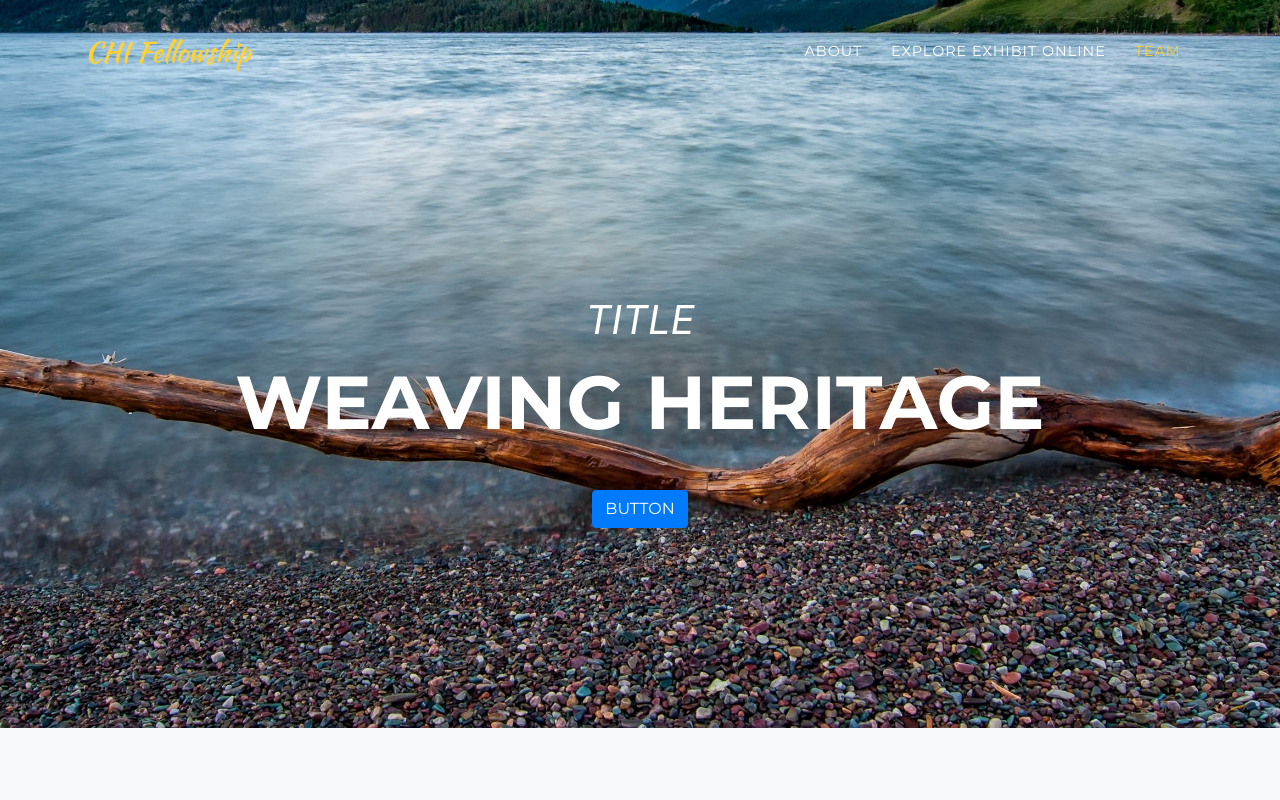
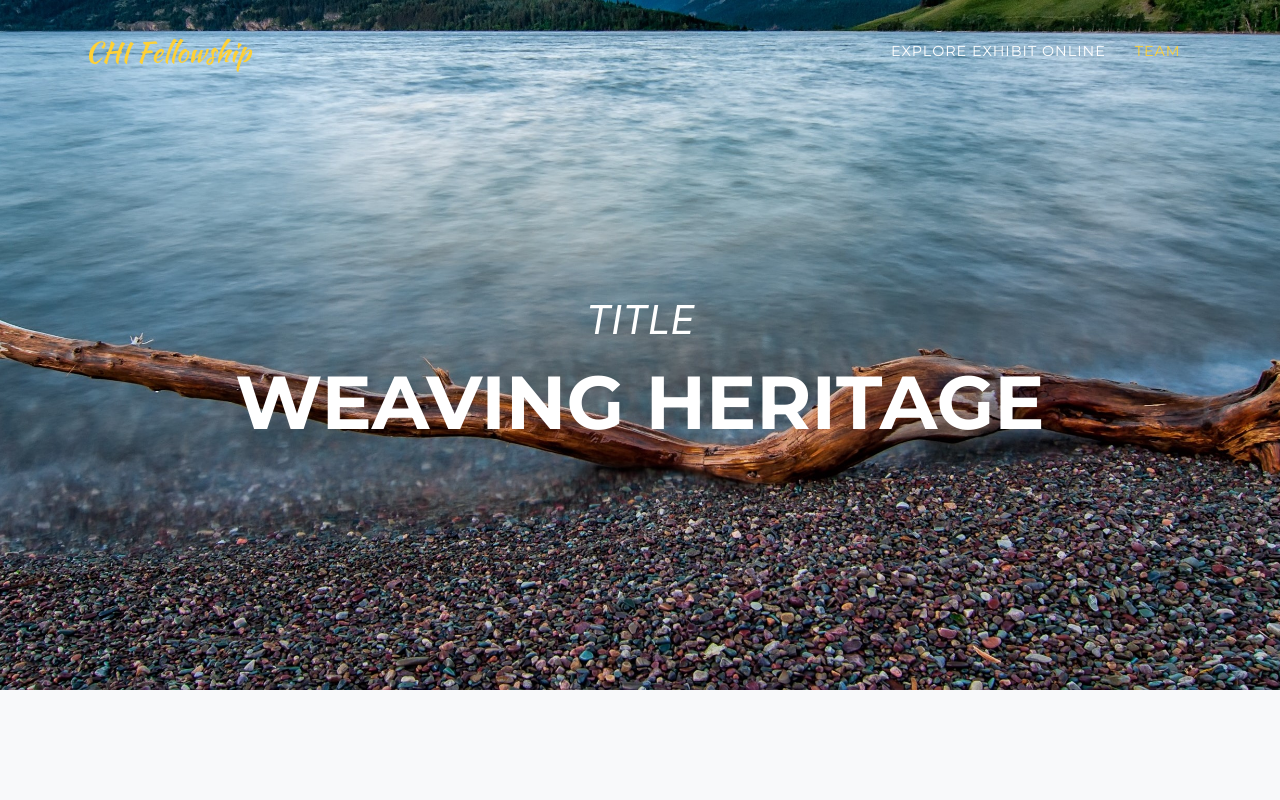
Before and after one commit to holtMSU/AGENCYtest, a website with bundled scripts: page index.html in a window 1280 px wide. Shown: the top 800 px of the page. Built offline with nearby package versions, Linux system fonts and the light colour scheme; a web font is replaced by a local one.

Commit message:
update header size

```diff
--- a/css/agency.css
+++ b/css/agency.css
@@ -171,7 +171,7 @@ header.masthead {
   background-repeat: no-repeat;
   background-attachment: scroll;
   background-position: center center;
-  background-size: cover;
+  background-size: 800px 600px cover;
 }
 
 header.masthead .intro-text {
--- a/index.html
+++ b/index.html
@@ -38,9 +38,6 @@
       <div class="collapse navbar-collapse" id="navbarResponsive">
         <ul class="navbar-nav text-uppercase ml-auto">
           <li class="nav-item">
-            <a class="nav-link js-scroll-trigger" href="#about">About</a>
-          </li>
-          <li class="nav-item">
             <a class="nav-link js-scroll-trigger" href="#portfolio">Explore Exhibit Online</a>
           </li>
           <li class="nav-item">
@@ -56,7 +53,6 @@
       <div class="intro-text">
         <div class="intro-lead-in">TITLE</div>
         <div class="intro-heading text-uppercase">Weaving Heritage</div>
-        <a class="btn btn-primary btn-xl text-uppercase js-scroll-trigger" href="#services">BUTTON</a>
       </div>
     </div>
   </header>
```
